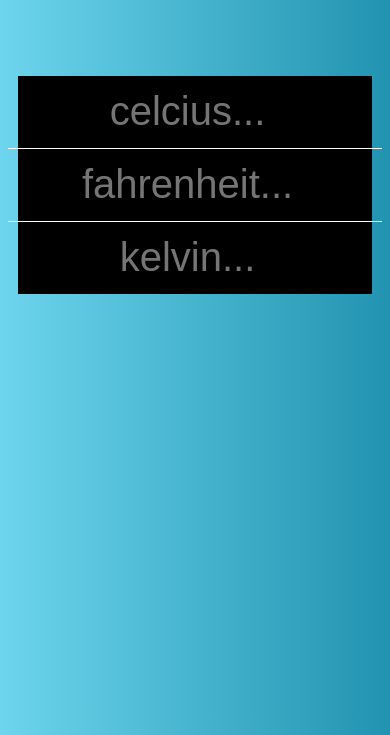
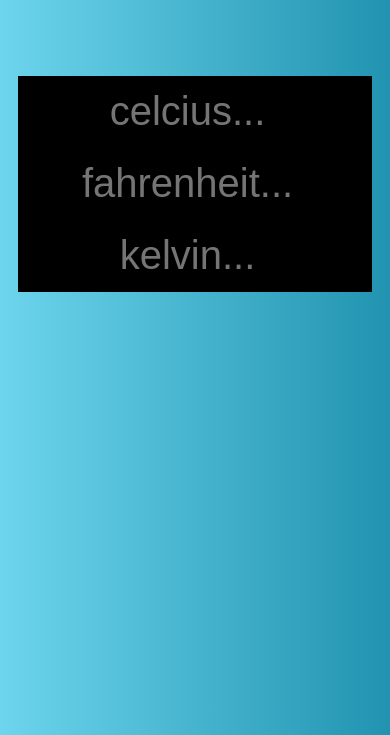
Before and after one commit to EstherWangari/temperature-converter, a plain HTML site: page index.html in a window 390 px wide. Shown: the part 109-844 px from the top of the page. Drawn offline with Linux system fonts and the light colour scheme.

Commit message:
removed the border on mobile

```diff
--- a/css/styles.css
+++ b/css/styles.css
@@ -43,5 +43,10 @@ input{
     border: none;
     font-size: 40px;
     outline: none;
+  }
+  .fahrenheit {
+    border-top:unset;
+    border-bottom:unset;
+  }
+
 }
-}
```
